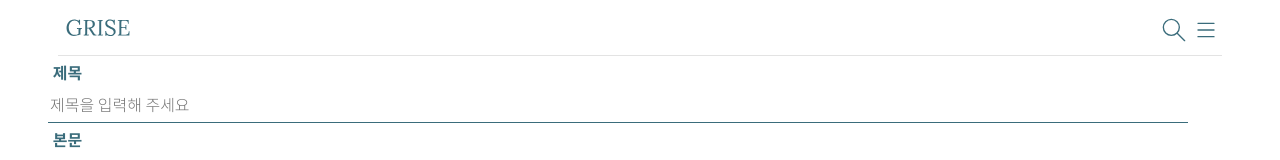
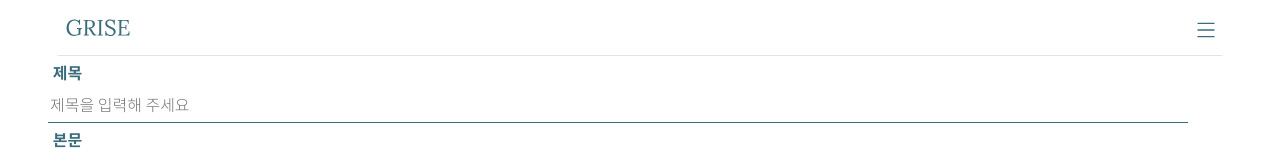
Before and after one commit to Gukss/GRISEFront, a React (Create React App) app in the folder grise/: page /requestConsult in a window 1280 px wide. Shown: the top 160 px of the page. Built offline with nearby package versions, Linux system fonts and the light colour scheme; the HTML template or start-up script is replaced by a standard one.

Commit message:
검색제거

```diff
--- a/grise/src/Pages/NavBar.jsx
+++ b/grise/src/Pages/NavBar.jsx
@@ -1,18 +1,14 @@
-import React,{useState,useRef,useEffect} from 'react';
+import React,{useState} from 'react';
 import styled from 'styled-components';
 import {Link} from 'react-router-dom';
 import { Drawer } from 'antd';
-import { ReactComponent as Search} from '../Image/search.svg';
 import { ReactComponent as Menu} from '../Image/Menu.svg';
 import { ReactComponent as Logo} from '../Image/GRISE_logo.svg';
 import {AiOutlineHome,AiOutlineLogout} from 'react-icons/ai';
 import {FiHelpCircle} from 'react-icons/fi'
-// import {CgProfile} from 'react-icons/cg'
 import GlobalStyle from '../styles/globalStyle/GlobalStyle';
 
 export const NavBar = () => {
-  const searchText = useRef('');
-  const searchRef = useRef();
   const [menuVisible, SetMenuVisible] = useState(false);
 
   const CloseDrawer = () => {
@@ -22,23 +18,11 @@ export const NavBar = () => {
   const ShowDrawer = () =>{
     SetMenuVisible(true);
   }
-  const onClickSearch = () =>{
-    if(searchRef.current.style.display === 'none'){ //현재 검색창이 비활성화되어있을때
-      searchRef.current.style.display='block'; //검색창을 보이게함
-    }else if(searchText.current === ""){//검색창이 보이는상태이면서 텍스트가 아무것도 없으면 숨기기
-      searchRef.current.style.display='none';
-    }else{//검색
-      console.log(searchText.current);
-    }
-  }
 
   const Logout = () =>{
     //https://velog.io/@bluejoyq/reactOAuth2.0-%EC%97%94%EB%93%9C%ED%8F%AC%EC%9D%B8%ED%8A%B8%EB%A1%9C-%EC%A7%81%EC%A0%91-%EA%B5%AC%ED%98%84%ED%95%B4%EB%B3%B4%EA%B8%B0
   }
-  useEffect(()=>{
-    searchRef.current.style.display = 'none';
-		// console.log(window.location.host, "패쓰확인");
-  },[]);
+
   return (
     <div>
       <GlobalStyle/>
@@ -73,7 +57,7 @@ export const NavBar = () => {
             onClick={ShowDrawer}
           >
           </Menu>
-          <Drawer width='100%' title={window.localStorage.getItem("userName")} placement="right" CloseDrawer={CloseDrawer} visible={menuVisible}>
+          <Drawer width='100%' title={window.localStorage.getItem("userName")} placement="right" onClose={CloseDrawer} visible={menuVisible}>
             <SideBarItem>
               <Link
                 to="/"
@@ -96,28 +80,6 @@ export const NavBar = () => {
                 <Content>홈화면</Content>
               </Link>
             </SideBarItem>
-            {/* <SideBarItem>
-              <Link
-                to="/"
-                style={{
-                  textDecoration: "none",
-                  display: "flex",
-                  alignItems: "center",
-                  justifyContent: "space-evenly",
-                }}
-              >
-                <CgProfile
-                  style={{
-                    float: "left",
-                    width: "2rem",
-                    height: "2rem",
-                    color: "#3A6C7B",
-                    margin: "1rem 0",
-                  }}
-                />
-                <Content>내 정보 수정</Content>
-              </Link>
-            </SideBarItem> */}
             <SideBarItem>
               <Link
                 to="/"
@@ -163,32 +125,11 @@ export const NavBar = () => {
               </Link>
             </SideBarItem>
           </Drawer>
-          <Search
-            style={{
-              width: "2rem",
-              height: "2rem",
-              float: "right",
-            }}
-            onClick={onClickSearch}
-          ></Search>
-          <Input
-            ref = {searchRef}
-            type="text"
-            onChange={(e) => {
-              searchText.current = e.target.value;
-            }}
-          />
         </div>
       </div>
     </div>
   );
 }
-
-const Input = styled.input`
-  width:10rem;
-  height:2rem;
-  float:right;
-`
 
 const Content = styled.div`
   float: left;
```
